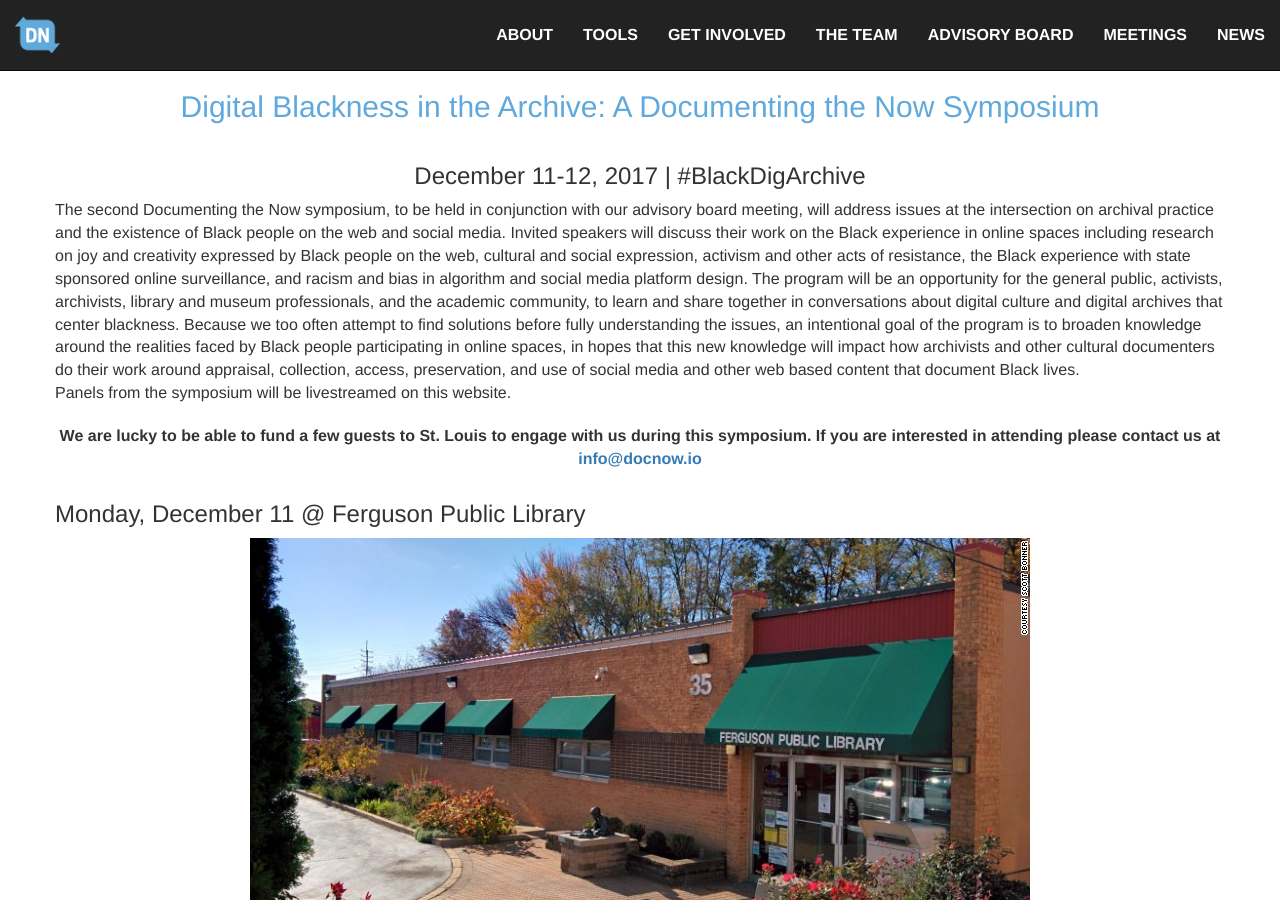
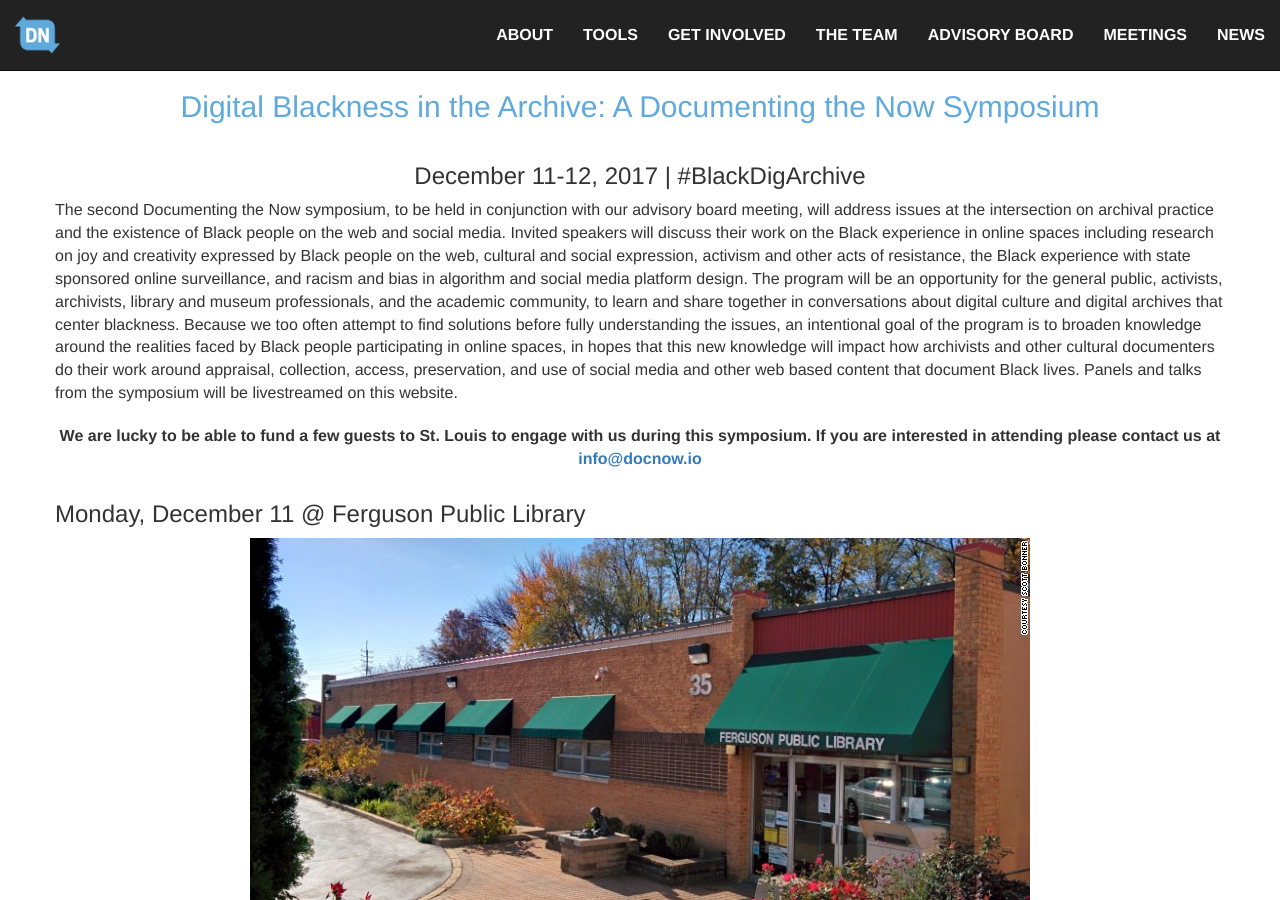
Before and after one commit to DocNow/docnow.github.io, a Jekyll site: the page built from meetings/stl-2017/index.html, in a window 1280 px wide and 900 px high. Built offline with Jekyll 4.4.1, drawn with Linux system fonts in a browser that asks for light colours.

Commit message:
remove break
^

```diff
--- a/meetings/stl-2017/index.html
+++ b/meetings/stl-2017/index.html
@@ -10,7 +10,7 @@
   <div class="row">
     <h2>Digital Blackness in the Archive: A Documenting the Now Symposium</h2>
     <h3><center>December 11-12, 2017 | #BlackDigArchive</center></h3>
-    <p>The second Documenting the Now symposium, to be held in conjunction with our advisory board meeting, will address issues at the intersection on archival practice and the existence of Black people on the web and social media. Invited speakers will discuss their work on the Black experience in online spaces including research on joy and creativity expressed by Black people on the web, cultural and social expression, activism and other acts of resistance, the Black experience with state sponsored online surveillance, and racism and bias in algorithm and social media platform design. The program will be an opportunity for the general public, activists, archivists, library and museum professionals, and the academic community, to learn and share together in conversations about digital culture and digital archives that center blackness. Because we too often attempt to find solutions before fully understanding the issues, an intentional goal of the program is to broaden knowledge around the realities faced by Black people participating in online spaces, in hopes that this new knowledge will impact how archivists and other cultural documenters do their work around appraisal, collection, access, preservation, and use of social media and other web based content that document Black lives.<br>Panels from the symposium will be livestreamed on this website.</p>
+    <p>The second Documenting the Now symposium, to be held in conjunction with our advisory board meeting, will address issues at the intersection on archival practice and the existence of Black people on the web and social media. Invited speakers will discuss their work on the Black experience in online spaces including research on joy and creativity expressed by Black people on the web, cultural and social expression, activism and other acts of resistance, the Black experience with state sponsored online surveillance, and racism and bias in algorithm and social media platform design. The program will be an opportunity for the general public, activists, archivists, library and museum professionals, and the academic community, to learn and share together in conversations about digital culture and digital archives that center blackness. Because we too often attempt to find solutions before fully understanding the issues, an intentional goal of the program is to broaden knowledge around the realities faced by Black people participating in online spaces, in hopes that this new knowledge will impact how archivists and other cultural documenters do their work around appraisal, collection, access, preservation, and use of social media and other web based content that document Black lives. Panels and talks from the symposium will be livestreamed on this website.</p>
   </div>
   <div class="row"><p><center><b>We are lucky to be able to fund a few guests to St. Louis to engage with us during this symposium.
     If you are interested in attending please contact us at <a href="mailto:info@docnow.io">info@docnow.io</a></b></center></p>
```
